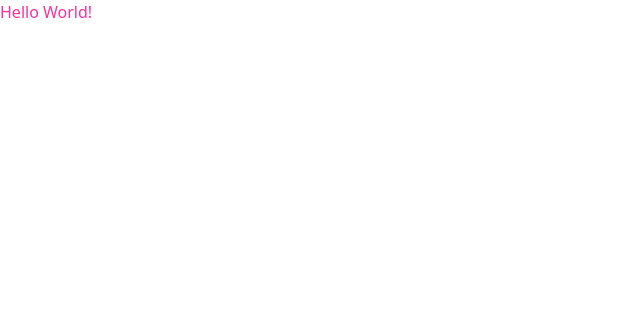
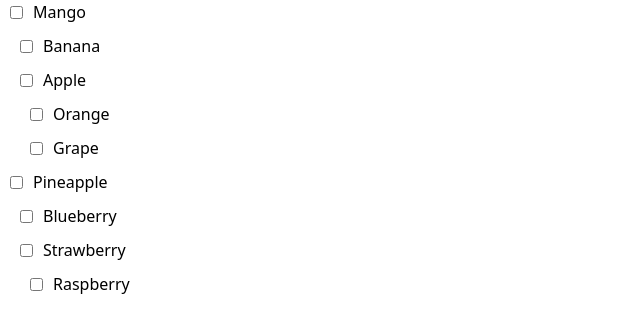
Before and after one commit to nikhiljayant/Nested-Checkbox, a React (Vite) app: page / in a window 1280 px wide. Shown: the top 332 px of the page, without its empty margins (0-640 px from the left). Built offline with nearby package versions, Linux system fonts and the light colour scheme.

Commit message:
implement Checkboxes component for nested data structure

```diff
--- a/src/App.jsx
+++ b/src/App.jsx
@@ -1,4 +1,7 @@
-import React from "react"
+import React from "react";
+
+// Components
+import Checkboxes from "./components/Checkboxes";
 
 const data = [
   {
@@ -20,10 +23,10 @@ const data = [
           {
             id: 5,
             name: "Grape",
-          }
-        ]
-      }
-    ]
+          },
+        ],
+      },
+    ],
   },
   {
     id: 6,
@@ -40,18 +43,15 @@ const data = [
           {
             id: 9,
             name: "Raspberry",
-          }
-        ]
-      }
-    ]
-  }
-]
+          },
+        ],
+      },
+    ],
+  },
+];
 
 function App() {
-
-  return (
-    <h1 className='text-pink-500'>Hello World!</h1>
-  )
+  return <Checkboxes data={data} />;
 }
 
-export default App
+export default App;
--- /dev/null
+++ b/src/components/Checkboxes.jsx
@@ -0,0 +1,24 @@
+import React from "react";
+
+const Checkboxes = ({ data = [] }) => {
+  return (
+    <div className="flex flex-col gap-[10px]">
+      {data?.length > 0 &&
+        data?.map((item) => {
+          return (
+            <div key={item?.id} className="flex flex-col gap-[10px] pl-[10px]">
+              <div className="flex items-center gap-[10px]">
+                <input type="checkbox" />
+                <p>{item?.name}</p>
+              </div>
+              {item?.children && item?.children?.length > 0 && (
+                <Checkboxes data={item?.children} />
+              )}
+            </div>
+          );
+        })}
+    </div>
+  );
+};
+
+export default Checkboxes;
```
